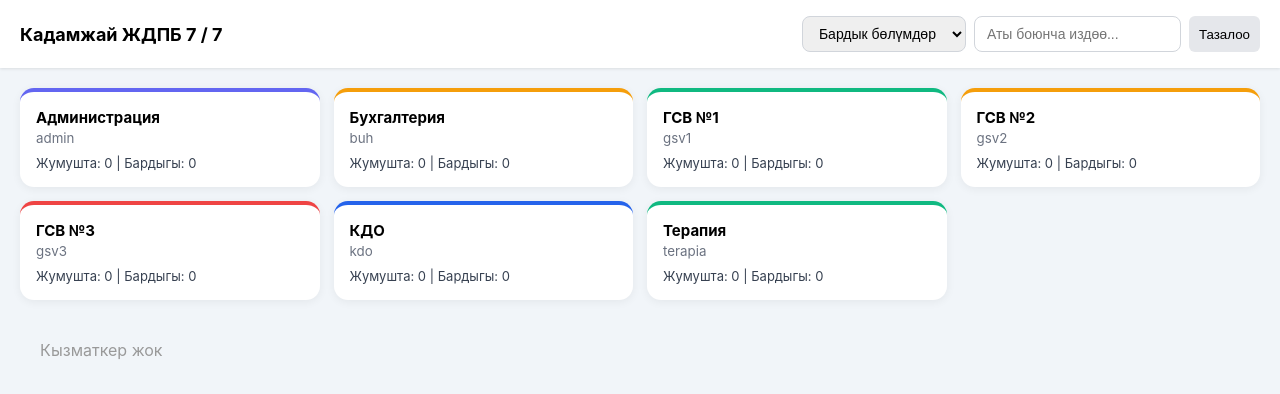
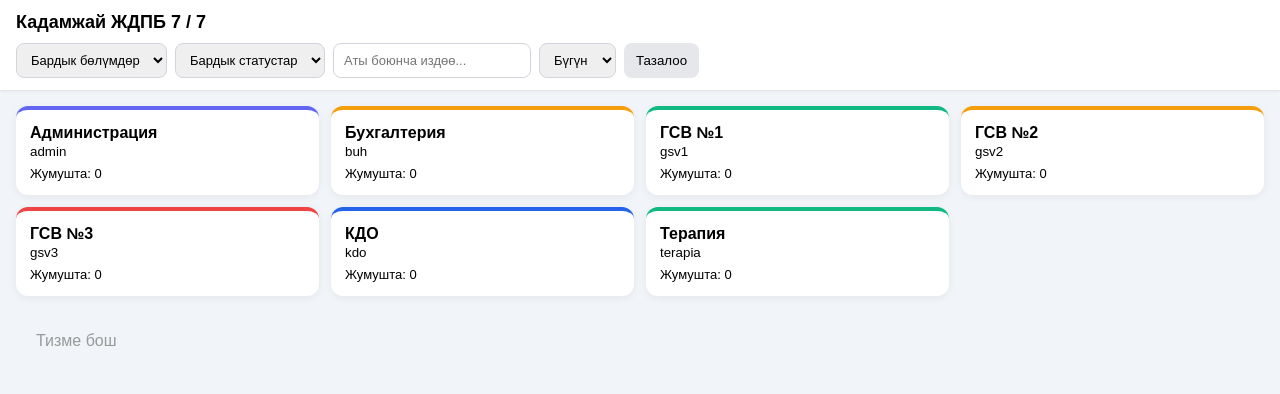
Before and after one commit to Imatali/gps-tracker, a plain HTML site: page admin.html in a window 1280 px wide. Both pictures are taken after a click on the button "Тазалоо". Drawn offline with Linux system fonts and the light colour scheme; no server answers.

Commit message:
Refactor admin.html for improved layout and filters

```diff
--- a/admin.html
+++ b/admin.html
@@ -7,21 +7,16 @@
 <script src="https://www.gstatic.com/firebasejs/8.10.1/firebase-app.js"></script>
 <script src="https://www.gstatic.com/firebasejs/8.10.1/firebase-database.js"></script>
 <style>
-*{box-sizing:border-box}body{margin:0;font-family:-apple-system,BlinkMacSystemFont,Segoe UI,Roboto,sans-serif;background:#f1f5f9}
-.header{background:white;padding:16px 20px;display:flex;flex-wrap:wrap;gap:12px;align-items:center;box-shadow:0 1px 3px rgba(0,0,0,.1);position:sticky;top:0;z-index:10}
-.header h1{margin:0;font-size:18px;flex:1;min-width:200px}
+*{box-sizing:border-box}body{margin:0;font-family:sans-serif;background:#f1f5f9}
+.header{background:white;padding:12px 16px;box-shadow:0 1px 3px rgba(0,0,0,.1);position:sticky;top:0;z-index:10}
+.header h1{margin:0 0 10px 0;font-size:18px}
 .filters{display:flex;gap:8px;flex-wrap:wrap}
-.filters select,.filters input{padding:8px 12px;border:1px solid #d1d5db;border-radius:8px;font-size:14px}
-.grid{display:grid;grid-template-columns:repeat(auto-fill,minmax(280px,1fr));gap:14px;padding:20px}
-.card{background:white;border-radius:14px;padding:16px;box-shadow:0 2px 10px rgba(0,0,0,.06);border-top:4px solid #6366f1;cursor:pointer;transition:.2s}
-.card:hover{transform:translateY(-2px)}
-.card b{font-size:15px;display:block}
-.card small{color:#6b7280}
-.count{margin-top:8px;font-size:13px;color:#374151}
-.workers{padding:0 20px 20px}
-.worker{background:white;padding:12px 14px;border-radius:10px;margin-bottom:8px;display:flex;justify-content:space-between;align-items:center;box-shadow:0 1px 4px rgba(0,0,0,.05)}
-.badge{padding:3px 8px;border-radius:20px;font-size:11px;color:white}
-.btn{padding:6px 10px;border:0;border-radius:6px;background:#e5e7eb;cursor:pointer}
+.filters select,.filters input{padding:8px 10px;border:1px solid #d1d5db;border-radius:8px;font-size:13px}
+.grid{display:grid;grid-template-columns:repeat(auto-fill,minmax(260px,1fr));gap:12px;padding:16px}
+.card{background:white;border-radius:12px;padding:14px;box-shadow:0 2px 8px rgba(0,0,0,.06);border-top:4px solid #6366f1;cursor:pointer}
+.badge{padding:2px 8px;border-radius:12px;font-size:11px;color:white}
+.workers{padding:0 16px 20px}
+.worker{background:white;padding:10px 12px;border-radius:10px;margin-bottom:6px;display:flex;justify-content:space-between;align-items:center}
 </style>
 </head>
 <body>
@@ -29,91 +24,69 @@
   <h1>Кадамжай ЖДПБ <span id="deptCount">7 / 7</span></h1>
   <div class="filters">
     <select id="filterDept"><option value="all">Бардык бөлүмдөр</option></select>
+    <select id="filterStatus">
+      <option value="all">Бардык статустар</option>
+      <option value="late">Кечиккендер</option>
+      <option value="early">Эрте кеткендер</option>
+      <option value="absent">Келбегендер</option>
+      <option value="working">Жумушта</option>
+      <option value="free">Бош</option>
+    </select>
     <input id="searchInput" placeholder="Аты боюнча издөө...">
-    <button class="btn" onclick="clearFilters()">Тазалоо</button>
+    <select id="filterDate"><option value="today">Бүгүн</option><option value="yesterday">Кечээ</option><option value="week">Апта</option></select>
+    <button onclick="clearFilters()" style="padding:8px 12px;border:0;border-radius:8px;background:#e5e7eb">Тазалоо</button>
   </div>
 </div>
 <div class="grid" id="deptGrid"></div>
 <div class="workers" id="workerList"></div>
 <script>
-const firebaseConfig = {
-  databaseURL: "https://gps-tracker-osh-default-rtdb.firebaseio.com",
-  projectId: "gps-tracker-osh"
-};
+const firebaseConfig={databaseURL:"https://gps-tracker-osh-default-rtdb.firebaseio.com",projectId:"gps-tracker-osh"};
 firebase.initializeApp(firebaseConfig);
-const ALLOWED = {
-  admin:{name:"Администрация",color:"#6366f1"},
-  buh:{name:"Бухгалтерия",color:"#f59e0b"},
-  gsv1:{name:"ГСВ №1",color:"#10b981"},
-  gsv2:{name:"ГСВ №2",color:"#f59e0b"},
-  gsv3:{name:"ГСВ №3",color:"#ef4444"},
-  kdo:{name:"КДО",color:"#2563eb"},
-  terapia:{name:"Терапия",color:"#10b981"}
-};
-function cleanId(id){
-  return (id||'').toString().replace(/[\u200B-\u200D\uFEFF]/g,'').trim().toLowerCase();
+const ALLOWED={admin:{name:"Администрация",color:"#6366f1"},buh:{name:"Бухгалтерия",color:"#f59e0b"},gsv1:{name:"ГСВ №1",color:"#10b981"},gsv2:{name:"ГСВ №2",color:"#f59e0b"},gsv3:{name:"ГСВ №3",color:"#ef4444"},kdo:{name:"КДО",color:"#2563eb"},terapia:{name:"Терапия",color:"#10b981"}};
+function cleanId(id){return (id||'').toString().replace(/[\u200B-\u200D\uFEFF]/g,'').trim().toLowerCase();}
+function autoClean(p){firebase.database().ref(p).once('value').then(s=>{Object.keys(s.val()||{}).forEach(k=>{if(!ALLOWED[cleanId(k)]) firebase.database().ref(p+'/'+k).remove();});});}
+autoClean('depts');autoClean('osh/depts');
+let allWorkers={},selectedDept='all',selectedStatus='all';
+function init(){
+  const sel=document.getElementById('filterDept');Object.keys(ALLOWED).forEach(id=>{let o=document.createElement('option');o.value=id;o.textContent=ALLOWED[id].name;sel.appendChild(o);});
+  document.getElementById('filterDept').addEventListener('change',e=>{selectedDept=e.target.value;renderAll();});
+  document.getElementById('filterStatus').addEventListener('change',e=>{selectedStatus=e.target.value;renderWorkers();});
+  document.getElementById('searchInput').addEventListener('input',renderWorkers);
+  firebase.database().ref('osh/workers').on('value',snap=>{allWorkers=snap.val()||{};renderAll();});
+  renderAll();
 }
-function autoClean(path){
-  firebase.database().ref(path).once('value').then(s=>{
-    const data=s.val()||{};
-    Object.keys(data).forEach(k=>{
-      const ck = cleanId(k);
-      if(!ALLOWED[ck] || ck!==k.toLowerCase()){
-        firebase.database().ref(path+'/'+k).remove();
-      }
-    });
+function getStatus(w){
+  if(!w.arrival) return 'absent';
+  if(w.isLate) return 'late';
+  if(w.isEarly) return 'early';
+  if(w.departure) return 'free';
+  return 'working';
+}
+function renderAll(){renderDepts();renderWorkers();}
+function renderDepts(){
+  const counts={};Object.keys(ALLOWED).forEach(k=>counts[k]=0);
+  Object.values(allWorkers).forEach(w=>{const d=cleanId(w.deptId);if(counts[d]!==undefined) counts[d]++;});
+  let html='';Object.keys(ALLOWED).forEach(id=>{
+    if(selectedDept!=='all'&&selectedDept!==id) return;
+    const info=ALLOWED[id];
+    html+=`<div class="card" style="border-top-color:${info.color}" onclick="filterByDept('${id}')"><b>${info.name}</b><br><small>${id}</small><div style="margin-top:6px;font-size:13px">Жумушта: ${counts[id]||0}</div></div>`;
   });
-}
-autoClean('depts');
-autoClean('osh/depts');
-let allWorkers={};
-let selectedDept='all';
-function init(){
-  const sel=document.getElementById('filterDept');
-  Object.keys(ALLOWED).forEach(id=>{
-    const o=document.createElement('option');
-    o.value=id; o.textContent=ALLOWED[id].name;
-    sel.appendChild(o);
-  });
-  sel.addEventListener('change', e=>{ selectedDept=e.target.value; renderDepts(); renderWorkers(); });
-  document.getElementById('searchInput').addEventListener('input', renderWorkers);
-  firebase.database().ref('osh/depts').on('value', snap=>{ renderDepts(); });
-  firebase.database().ref('osh/workers').on('value', snap=>{
-    allWorkers=snap.val()||{};
-    renderDepts(); renderWorkers();
-  });
-}
-function renderDepts(){
-  const counts={}; Object.keys(ALLOWED).forEach(k=>counts[k]=0);
-  Object.values(allWorkers).forEach(w=>{
-    const d=cleanId(w.deptId||'');
-    if(counts[d]!==undefined) counts[d]++;
-  });
-  const grid=document.getElementById('deptGrid');
-  let html='';
-  Object.keys(ALLOWED).forEach(id=>{
-    if(selectedDept!=='all' && selectedDept!==id) return;
-    const info=ALLOWED[id];
-    html+=`<div class="card" style="border-top-color:${info.color}" onclick="filterByDept('${id}')"><b>${info.name}</b><small>${id}</small><div class="count">Жумушта: ${counts[id]||0} | Бардыгы: ${counts[id]||0}</div></div>`;
-  });
-  grid.innerHTML=html;
+  document.getElementById('deptGrid').innerHTML=html;
 }
 function renderWorkers(){
-  const q = (document.getElementById('searchInput').value||'').toLowerCase();
-  const list=document.getElementById('workerList');
-  let html='';
-  Object.entries(allWorkers).forEach(([wid,w])=>{
-    const d=cleanId(w.deptId||'');
-    if(selectedDept!=='all' && d!==selectedDept) return;
-    if(q &&!(w.name||'').toLowerCase().includes(q)) return;
-    const deptName = ALLOWED[d]?ALLOWED[d].name:d;
-    const color = ALLOWED[d]?ALLOWED[d].color:'#999';
-    html+=`<div class="worker"><div><b>${w.name||wid}</b><br><small style="color:${color}">${deptName}</small></div><span class="badge" style="background:${color}">${d}</span></div>`;
+  const q=(document.getElementById('searchInput').value||'').toLowerCase();
+  let html='';Object.entries(allWorkers).forEach(([wid,w])=>{
+    const d=cleanId(w.deptId);if(selectedDept!=='all'&&d!==selectedDept) return;
+    const st=getStatus(w);if(selectedStatus!=='all'&&st!==selectedStatus) return;
+    if(q&&!(w.name||'').toLowerCase().includes(q)) return;
+    const color=ALLOWED[d]?ALLOWED[d].color:'#999';
+    const statusText={late:'Кечиккен',early:'Эрте кеткен',absent:'Келбеген',working:'Жумушта',free:'Бош'}[st];
+    html+=`<div class="worker"><div><b>${w.name||wid}</b><br><small style="color:${color}">${ALLOWED[d]?ALLOWED[d].name:d} • ${statusText}</small></div><span class="badge" style="background:${color}">${d}</span></div>`;
   });
-  list.innerHTML = html || '<div style="padding:20px;color:#999">Кызматкер жок</div>';
+  document.getElementById('workerList').innerHTML=html||'<div style="padding:20px;color:#999">Тизме бош</div>';
 }
-function filterByDept(id){ document.getElementById('filterDept').value=id; selectedDept=id; renderDepts(); renderWorkers(); }
-function clearFilters(){ document.getElementById('filterDept').value='all'; document.getElementById('searchInput').value=''; selectedDept='all'; renderDepts(); renderWorkers(); }
+function filterByDept(id){document.getElementById('filterDept').value=id;selectedDept=id;renderAll();}
+function clearFilters(){document.getElementById('filterDept').value='all';document.getElementById('filterStatus').value='all';document.getElementById('searchInput').value='';selectedDept='all';selectedStatus='all';renderAll();}
 init();
 </script>
 </body>
```
